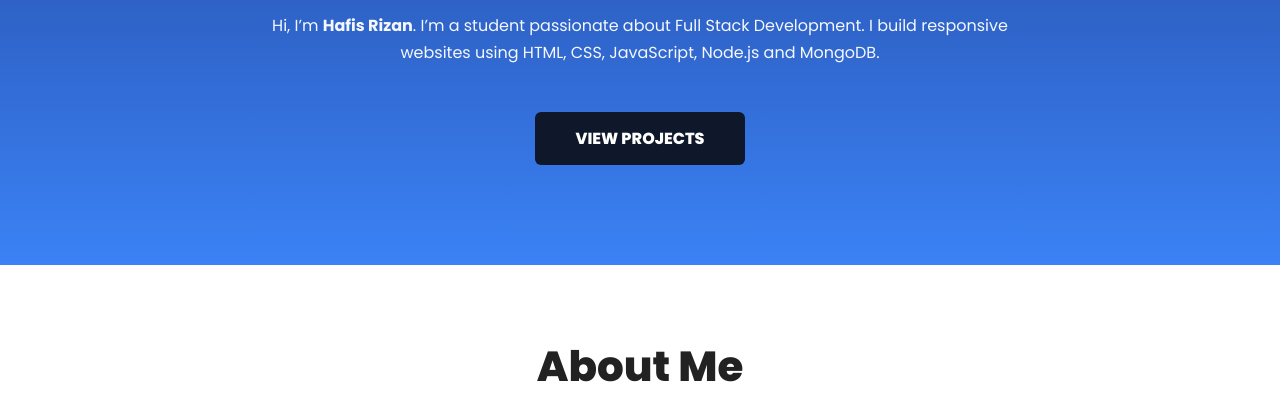
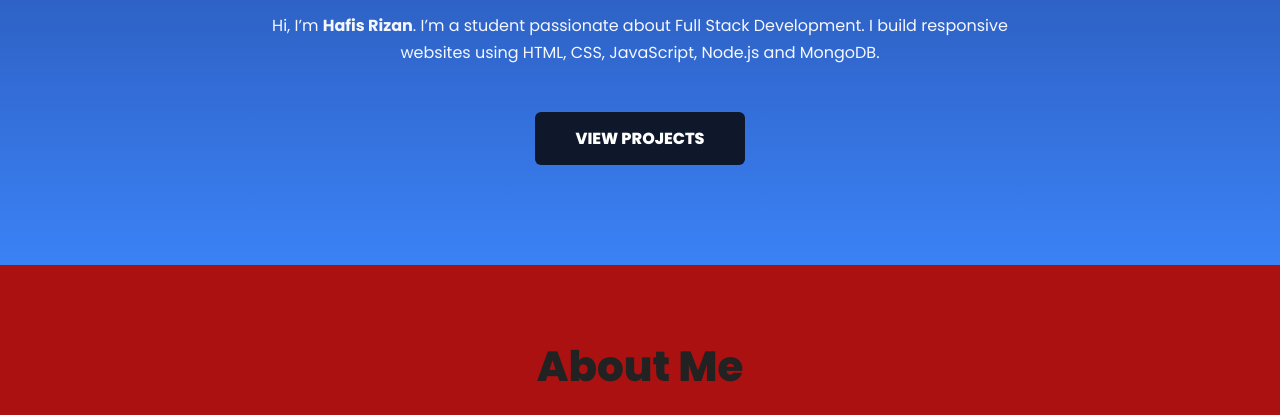
Before and after one commit to 25bcyc27-ux/portfoliowebsite, a plain HTML site: page index.html in a window 1280 px wide. Shown: the part 378-793 px from the top of the page. Drawn offline with Linux system fonts and the light colour scheme.

Commit message:
Color change

```diff
--- a/style.css
+++ b/style.css
@@ -10,7 +10,7 @@ html {
 }
 
 body {
-  background: #ffffff;
+  background: #ab1111;
   color: #222;
 }
 
```
